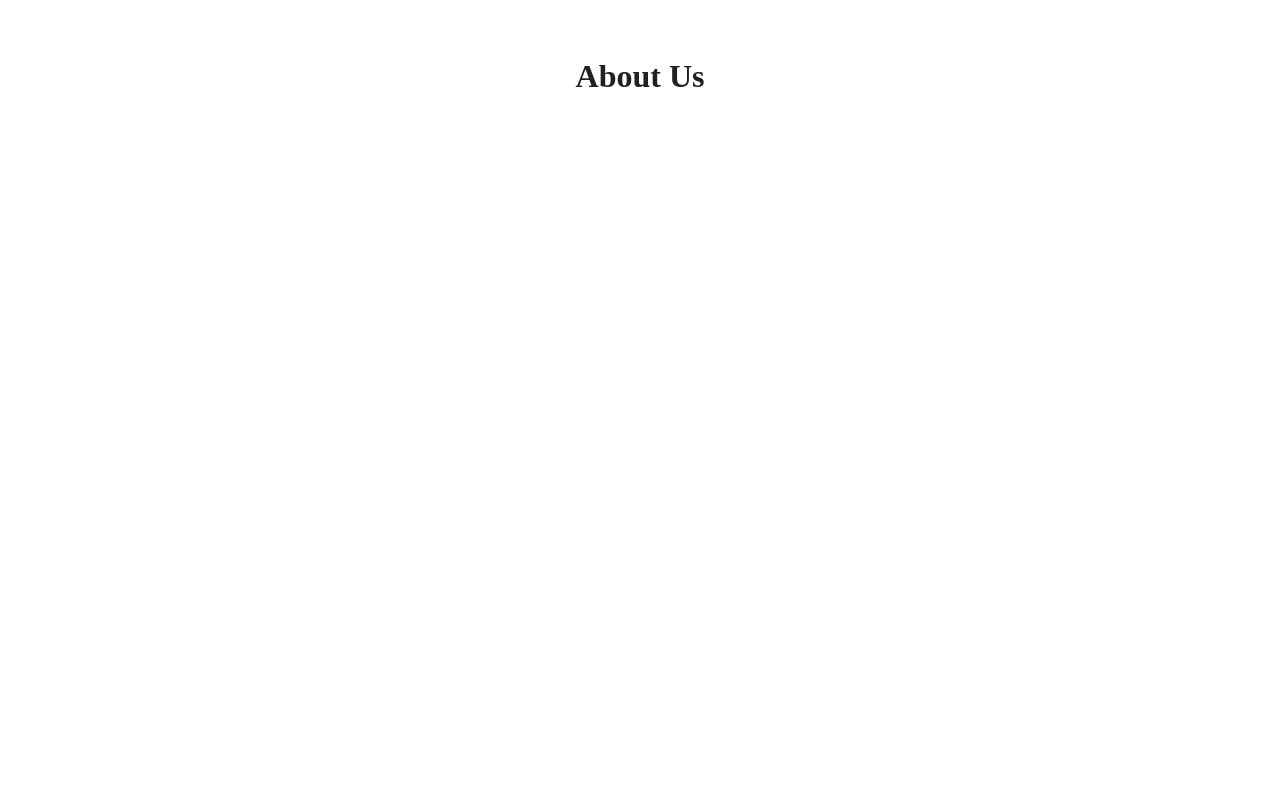
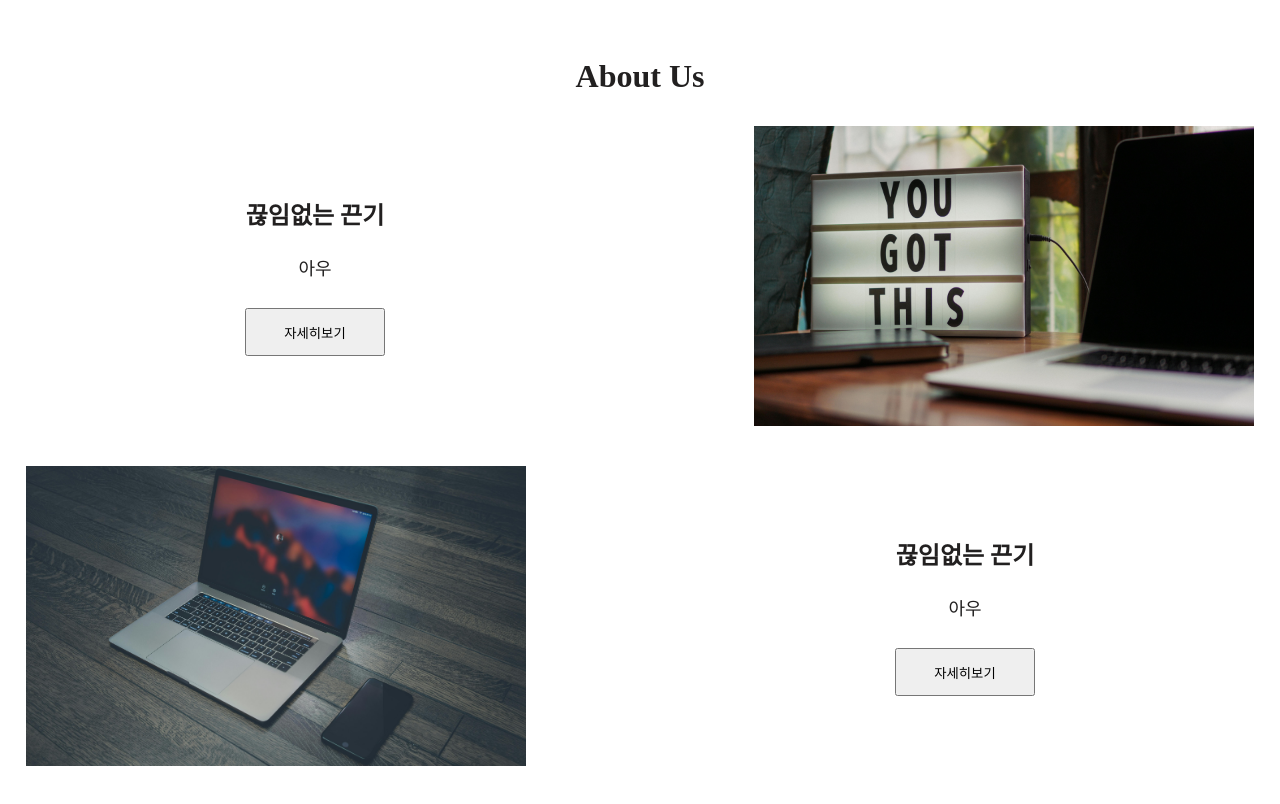
Before and after one commit to seungjaelee2684/seungjae-portfolio, a React (Create React App) app: page /website in a window 1280 px wide. Shown: the part 602-1406 px from the top of the page. Built offline with nearby package versions, Linux system fonts and the light colour scheme; no server answers; a web font is replaced by a local one.

Commit message:
<Feat: About 컴포넌트 이미지 추가 및 텍스트 추가>

```diff
--- a/src/components/SitePage/About.tsx
+++ b/src/components/SitePage/About.tsx
@@ -1,6 +1,7 @@
 import React, { useEffect, useRef, useState } from 'react'
 import styled, { keyframes } from 'styled-components';
-import Image from '../../assets/images/picture.webp';
+import Image1 from '../../assets/images/about_1.jpg';
+import Image2 from '../../assets/images/about_2.jpg';
 
 interface AboutProps {
 
@@ -12,9 +13,26 @@ const About: React.FC<AboutProps> = () => {
         <AboutMeContainer id="about us">
             <MainTitle>About Us</MainTitle>
             <AboutContentWrapper>
-                <AboutCardBox>
-
-                </AboutCardBox>
+                <AboutLaneContainer>
+                    <LeftWrapper>
+                        <LaneTitle>끊임없는 끈기</LaneTitle>
+                        <LaneContent>
+                            아우
+                        </LaneContent>
+                        <Button>자세히보기</Button>
+                    </LeftWrapper>
+                    <CardImage src={Image1} alt='about 이미지1' />
+                </AboutLaneContainer>
+                <AboutLaneContainer>
+                    <CardImage src={Image2} alt='about 이미지1' />
+                    <LeftWrapper>
+                        <LaneTitle>끊임없는 끈기</LaneTitle>
+                        <LaneContent>
+                            아우
+                        </LaneContent>
+                        <Button>자세히보기</Button>
+                    </LeftWrapper>
+                </AboutLaneContainer>
             </AboutContentWrapper>
         </AboutMeContainer>
     )
@@ -41,19 +59,50 @@ const MainTitle = styled.h1`
 
 const AboutContentWrapper = styled.div`
     width: 100%;
+    height: 100%;
     display: flex;
+    flex-direction: column;
     justify-content: center;
     align-items: center;
     gap: 40px;
 `;
 
-const AboutCardBox = styled.div`
+const AboutLaneContainer = styled.div`
+    width: 100%;
+    display: flex;
+    justify-content: center;
+    align-items: center;
+    gap: 150px;
+`;
+
+const LeftWrapper = styled.div`
     width: 100%;
     display: flex;
     flex-direction: column;
     justify-content: center;
     align-items: center;
-    gap: 16px;
+    gap: 10px;
+`;
+
+const LaneTitle = styled.strong`
+    font-size: 24px;
+    line-height: normal;
+`;
+
+const LaneContent = styled.p`
+    font-size: 18px;
+    line-height: 120%;
+`;
+
+const CardImage = styled.img`
+    min-width: 500px;
+    height: 300px;
+    object-fit: cover;
+`;
+
+const Button = styled.button`
+    width: 140px;
+    height: 48px;
 `;
 
 export default About;
```
Also changed, not shown: src/assets/images/about_1.jpg (added), src/assets/images/about_2.jpg (added).
